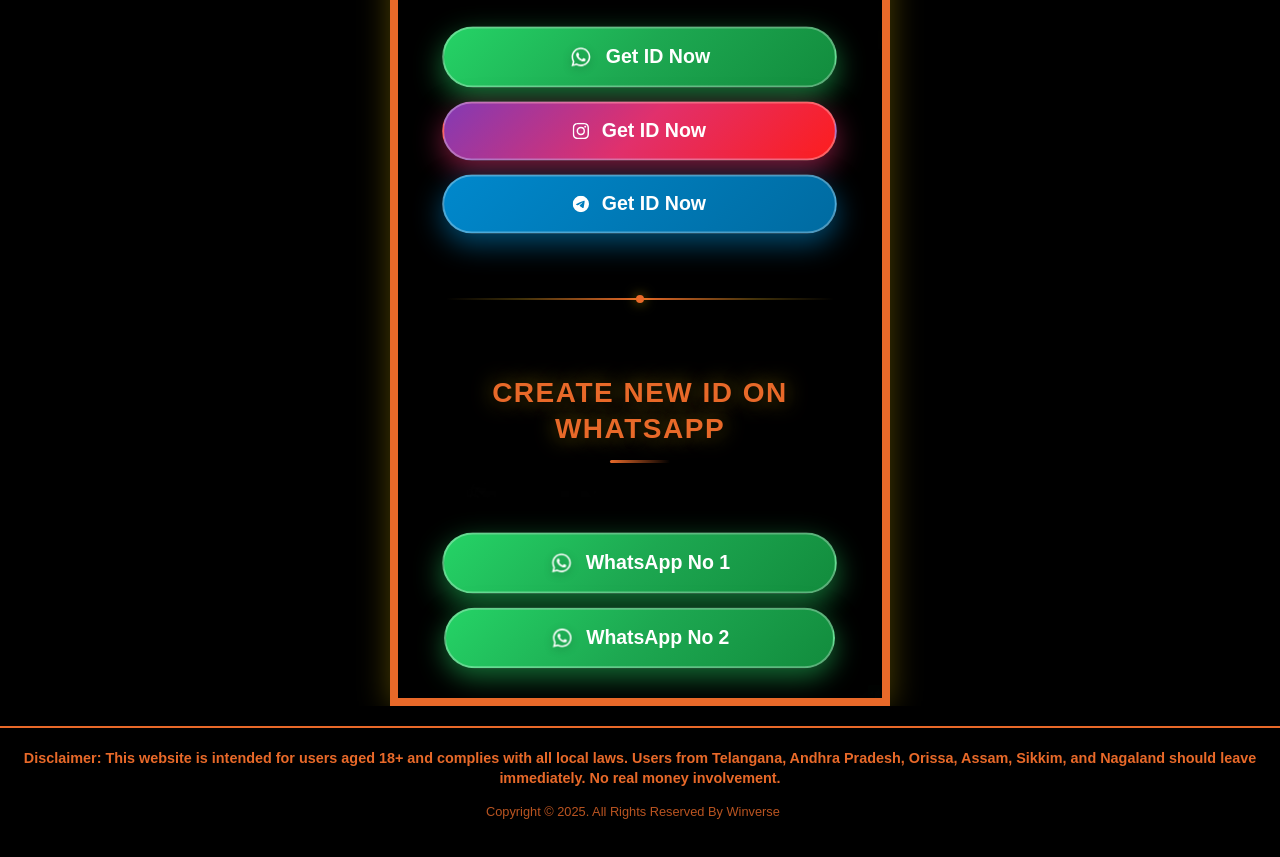
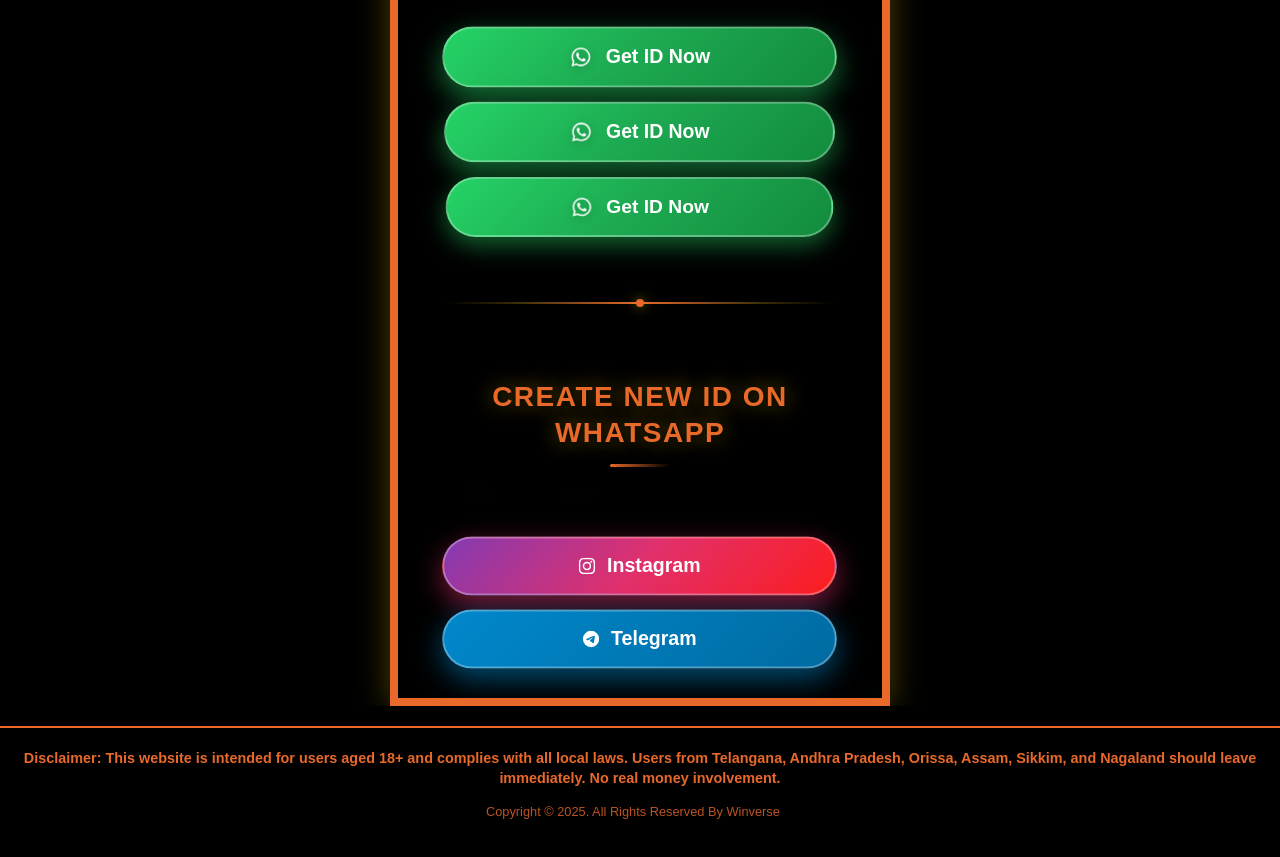
Before and after one commit to Antarix2002/WinVerse, a plain HTML site: page Winverse/index.html in a window 1280 px wide. Shown: the part 379-1236 px from the top of the page. Drawn offline with Linux system fonts and the light colour scheme.

Commit message:
Update social media links and button labels

```diff
--- a/Winverse/index.html
+++ b/Winverse/index.html
@@ -651,32 +651,28 @@
             </svg>
             <span>Get ID Now</span>
           </a>
-          <a href="https://www.instagram.com/winverseonlinebook" class="insta-btn">
+          <a href="https://wa.link/xhzf9p" class="whatsapp-btn">
             <svg
+              class="whatsapp-icon"
               xmlns="http://www.w3.org/2000/svg"
-              width="16"
-              height="16"
-              fill="currentColor"
-              class="bi bi-instagram"
-              viewBox="0 0 16 16"
+              viewBox="0 0 640 640"
             >
               <path
-                d="M8 0C5.829 0 5.556.01 4.703.048 3.85.088 3.269.222 2.76.42a3.9 3.9 0 0 0-1.417.923A3.9 3.9 0 0 0 .42 2.76C.222 3.268.087 3.85.048 4.7.01 5.555 0 5.827 0 8.001c0 2.172.01 2.444.048 3.297.04.852.174 1.433.372 1.942.205.526.478.972.923 1.417.444.445.89.719 1.416.923.51.198 1.09.333 1.942.372C5.555 15.99 5.827 16 8 16s2.444-.01 3.298-.048c.851-.04 1.434-.174 1.943-.372a3.9 3.9 0 0 0 1.416-.923c.445-.445.718-.891.923-1.417.197-.509.332-1.09.372-1.942C15.99 10.445 16 10.173 16 8s-.01-2.445-.048-3.299c-.04-.851-.175-1.433-.372-1.941a3.9 3.9 0 0 0-.923-1.417A3.9 3.9 0 0 0 13.24.42c-.51-.198-1.092-.333-1.943-.372C10.443.01 10.172 0 7.998 0zm-.717 1.442h.718c2.136 0 2.389.007 3.232.046.78.035 1.204.166 1.486.275.373.145.64.319.92.599s.453.546.598.92c.11.281.24.705.275 1.485.039.843.047 1.096.047 3.231s-.008 2.389-.047 3.232c-.035.78-.166 1.203-.275 1.485a2.5 2.5 0 0 1-.599.919c-.28.28-.546.453-.92.598-.28.11-.704.24-1.485.276-.843.038-1.096.047-3.232.047s-2.39-.009-3.233-.047c-.78-.036-1.203-.166-1.485-.276a2.5 2.5 0 0 1-.92-.598 2.5 2.5 0 0 1-.6-.92c-.109-.281-.24-.705-.275-1.485-.038-.843-.046-1.096-.046-3.233s.008-2.388.046-3.231c.036-.78.166-1.204.276-1.486.145-.373.319-.64.599-.92s.546-.453.92-.598c.282-.11.705-.24 1.485-.276.738-.034 1.024-.044 2.515-.045zm4.988 1.328a.96.96 0 1 0 0 1.92.96.96 0 0 0 0-1.92m-4.27 1.122a4.109 4.109 0 1 0 0 8.217 4.109 4.109 0 0 0 0-8.217m0 1.441a2.667 2.667 0 1 1 0 5.334 2.667 2.667 0 0 1 0-5.334"
+                fill="#ffffff"
+                d="M476.9 161.1C435 119.1 379.2 96 319.9 96C197.5 96 97.9 195.6 97.9 318C97.9 357.1 108.1 395.3 127.5 429L96 544L213.7 513.1C246.1 530.8 282.6 540.1 319.8 540.1L319.9 540.1C442.2 540.1 544 440.5 544 318.1C544 258.8 518.8 203.1 476.9 161.1zM319.9 502.7C286.7 502.7 254.2 493.8 225.9 477L219.2 473L149.4 491.3L168 423.2L163.6 416.2C145.1 386.8 135.4 352.9 135.4 318C135.4 216.3 218.2 133.5 320 133.5C369.3 133.5 415.6 152.7 450.4 187.6C485.2 222.5 506.6 268.8 506.5 318.1C506.5 419.9 421.6 502.7 319.9 502.7zM421.1 364.5C415.6 361.7 388.3 348.3 383.2 346.5C378.1 344.6 374.4 343.7 370.7 349.3C367 354.9 356.4 367.3 353.1 371.1C349.9 374.8 346.6 375.3 341.1 372.5C308.5 356.2 287.1 343.4 265.6 306.5C259.9 296.7 271.3 297.4 281.9 276.2C283.7 272.5 282.8 269.3 281.4 266.5C280 263.7 268.9 236.4 264.3 225.3C259.8 214.5 255.2 216 251.8 215.8C248.6 215.6 244.9 215.6 241.2 215.6C237.5 215.6 231.5 217 226.4 222.5C221.3 228.1 207 241.5 207 268.8C207 296.1 226.9 322.5 229.6 326.2C232.4 329.9 268.7 385.9 324.4 410C359.6 425.2 373.4 426.5 391 423.9C401.7 422.3 423.8 410.5 428.4 397.5C433 384.5 433 373.4 431.6 371.1C430.3 368.6 426.6 367.2 421.1 364.5z"
               />
             </svg>
             <span>Get ID Now</span>
           </a>
-          <a href="https://t.me/winverse_online" class="tell-btn" id="whatsappBtn3">
+          <a href="https://wa.link/zi8kyl" class="whatsapp-btn">
             <svg
+              class="whatsapp-icon"
               xmlns="http://www.w3.org/2000/svg"
-              width="16"
-              height="16"
-              fill="currentColor"
-              class="bi bi-telegram"
-              viewBox="0 0 16 16"
+              viewBox="0 0 640 640"
             >
               <path
-                d="M16 8A8 8 0 1 1 0 8a8 8 0 0 1 16 0M8.287 5.906q-1.168.486-4.666 2.01-.567.225-.595.442c-.03.243.275.339.69.47l.175.055c.408.133.958.288 1.243.294q.39.01.868-.32 3.269-2.206 3.374-2.23c.05-.012.12-.026.166.016s.042.12.037.141c-.03.129-1.227 1.241-1.846 1.817-.193.18-.33.307-.358.336a8 8 0 0 1-.188.186c-.38.366-.664.64.015 1.088.327.216.589.393.85.571.284.194.568.387.936.629q.14.092.27.187c.331.236.63.448.997.414.214-.02.435-.22.547-.82.265-1.417.786-4.486.906-5.751a1.4 1.4 0 0 0-.013-.315.34.34 0 0 0-.114-.217.53.53 0 0 0-.31-.093c-.3.005-.763.166-2.984 1.09"
+                fill="#ffffff"
+                d="M476.9 161.1C435 119.1 379.2 96 319.9 96C197.5 96 97.9 195.6 97.9 318C97.9 357.1 108.1 395.3 127.5 429L96 544L213.7 513.1C246.1 530.8 282.6 540.1 319.8 540.1L319.9 540.1C442.2 540.1 544 440.5 544 318.1C544 258.8 518.8 203.1 476.9 161.1zM319.9 502.7C286.7 502.7 254.2 493.8 225.9 477L219.2 473L149.4 491.3L168 423.2L163.6 416.2C145.1 386.8 135.4 352.9 135.4 318C135.4 216.3 218.2 133.5 320 133.5C369.3 133.5 415.6 152.7 450.4 187.6C485.2 222.5 506.6 268.8 506.5 318.1C506.5 419.9 421.6 502.7 319.9 502.7zM421.1 364.5C415.6 361.7 388.3 348.3 383.2 346.5C378.1 344.6 374.4 343.7 370.7 349.3C367 354.9 356.4 367.3 353.1 371.1C349.9 374.8 346.6 375.3 341.1 372.5C308.5 356.2 287.1 343.4 265.6 306.5C259.9 296.7 271.3 297.4 281.9 276.2C283.7 272.5 282.8 269.3 281.4 266.5C280 263.7 268.9 236.4 264.3 225.3C259.8 214.5 255.2 216 251.8 215.8C248.6 215.6 244.9 215.6 241.2 215.6C237.5 215.6 231.5 217 226.4 222.5C221.3 228.1 207 241.5 207 268.8C207 296.1 226.9 322.5 229.6 326.2C232.4 329.9 268.7 385.9 324.4 410C359.6 425.2 373.4 426.5 391 423.9C401.7 422.3 423.8 410.5 428.4 397.5C433 384.5 433 373.4 431.6 371.1C430.3 368.6 426.6 367.2 421.1 364.5z"
               />
             </svg>
             <span>Get ID Now</span>
@@ -690,31 +686,35 @@
         <h2>CREATE NEW ID ON WHATSAPP </h2>
        </div>
         <div class="whatsapp-buttons">
-          <a href="https://wa.link/xhzf9p" class="whatsapp-btn" id="whatsappBtn2">
+          <a  href="https://www.instagram.com/winverseonlinebook" class="insta-btn" id="whatsappBtn2">
             <svg
-              class="whatsapp-icon"
               xmlns="http://www.w3.org/2000/svg"
-              viewBox="0 0 640 640"
+              width="16"
+              height="16"
+              fill="currentColor"
+              class="bi bi-instagram"
+              viewBox="0 0 16 16"
             >
               <path
-                fill="#ffffff"
-                d="M476.9 161.1C435 119.1 379.2 96 319.9 96C197.5 96 97.9 195.6 97.9 318C97.9 357.1 108.1 395.3 127.5 429L96 544L213.7 513.1C246.1 530.8 282.6 540.1 319.8 540.1L319.9 540.1C442.2 540.1 544 440.5 544 318.1C544 258.8 518.8 203.1 476.9 161.1zM319.9 502.7C286.7 502.7 254.2 493.8 225.9 477L219.2 473L149.4 491.3L168 423.2L163.6 416.2C145.1 386.8 135.4 352.9 135.4 318C135.4 216.3 218.2 133.5 320 133.5C369.3 133.5 415.6 152.7 450.4 187.6C485.2 222.5 506.6 268.8 506.5 318.1C506.5 419.9 421.6 502.7 319.9 502.7zM421.1 364.5C415.6 361.7 388.3 348.3 383.2 346.5C378.1 344.6 374.4 343.7 370.7 349.3C367 354.9 356.4 367.3 353.1 371.1C349.9 374.8 346.6 375.3 341.1 372.5C308.5 356.2 287.1 343.4 265.6 306.5C259.9 296.7 271.3 297.4 281.9 276.2C283.7 272.5 282.8 269.3 281.4 266.5C280 263.7 268.9 236.4 264.3 225.3C259.8 214.5 255.2 216 251.8 215.8C248.6 215.6 244.9 215.6 241.2 215.6C237.5 215.6 231.5 217 226.4 222.5C221.3 228.1 207 241.5 207 268.8C207 296.1 226.9 322.5 229.6 326.2C232.4 329.9 268.7 385.9 324.4 410C359.6 425.2 373.4 426.5 391 423.9C401.7 422.3 423.8 410.5 428.4 397.5C433 384.5 433 373.4 431.6 371.1C430.3 368.6 426.6 367.2 421.1 364.5z"
+                d="M8 0C5.829 0 5.556.01 4.703.048 3.85.088 3.269.222 2.76.42a3.9 3.9 0 0 0-1.417.923A3.9 3.9 0 0 0 .42 2.76C.222 3.268.087 3.85.048 4.7.01 5.555 0 5.827 0 8.001c0 2.172.01 2.444.048 3.297.04.852.174 1.433.372 1.942.205.526.478.972.923 1.417.444.445.89.719 1.416.923.51.198 1.09.333 1.942.372C5.555 15.99 5.827 16 8 16s2.444-.01 3.298-.048c.851-.04 1.434-.174 1.943-.372a3.9 3.9 0 0 0 1.416-.923c.445-.445.718-.891.923-1.417.197-.509.332-1.09.372-1.942C15.99 10.445 16 10.173 16 8s-.01-2.445-.048-3.299c-.04-.851-.175-1.433-.372-1.941a3.9 3.9 0 0 0-.923-1.417A3.9 3.9 0 0 0 13.24.42c-.51-.198-1.092-.333-1.943-.372C10.443.01 10.172 0 7.998 0zm-.717 1.442h.718c2.136 0 2.389.007 3.232.046.78.035 1.204.166 1.486.275.373.145.64.319.92.599s.453.546.598.92c.11.281.24.705.275 1.485.039.843.047 1.096.047 3.231s-.008 2.389-.047 3.232c-.035.78-.166 1.203-.275 1.485a2.5 2.5 0 0 1-.599.919c-.28.28-.546.453-.92.598-.28.11-.704.24-1.485.276-.843.038-1.096.047-3.232.047s-2.39-.009-3.233-.047c-.78-.036-1.203-.166-1.485-.276a2.5 2.5 0 0 1-.92-.598 2.5 2.5 0 0 1-.6-.92c-.109-.281-.24-.705-.275-1.485-.038-.843-.046-1.096-.046-3.233s.008-2.388.046-3.231c.036-.78.166-1.204.276-1.486.145-.373.319-.64.599-.92s.546-.453.92-.598c.282-.11.705-.24 1.485-.276.738-.034 1.024-.044 2.515-.045zm4.988 1.328a.96.96 0 1 0 0 1.92.96.96 0 0 0 0-1.92m-4.27 1.122a4.109 4.109 0 1 0 0 8.217 4.109 4.109 0 0 0 0-8.217m0 1.441a2.667 2.667 0 1 1 0 5.334 2.667 2.667 0 0 1 0-5.334"
               />
             </svg>
-            <span>WhatsApp No 1</span>
+            <span>Instagram</span>
           </a>
-          <a href="https://wa.link/zi8kyl" class="whatsapp-btn" id="whatsappBtn4">
-            <svg
-              class="whatsapp-icon"
+          <a href="https://t.me/winverse_online" class="tell-btn" id="whatsappBtn3" id="whatsappBtn4">
+           <svg
               xmlns="http://www.w3.org/2000/svg"
-              viewBox="0 0 640 640"
+              width="16"
+              height="16"
+              fill="currentColor"
+              class="bi bi-telegram"
+              viewBox="0 0 16 16"
             >
               <path
-                fill="#ffffff"
-                d="M476.9 161.1C435 119.1 379.2 96 319.9 96C197.5 96 97.9 195.6 97.9 318C97.9 357.1 108.1 395.3 127.5 429L96 544L213.7 513.1C246.1 530.8 282.6 540.1 319.8 540.1L319.9 540.1C442.2 540.1 544 440.5 544 318.1C544 258.8 518.8 203.1 476.9 161.1zM319.9 502.7C286.7 502.7 254.2 493.8 225.9 477L219.2 473L149.4 491.3L168 423.2L163.6 416.2C145.1 386.8 135.4 352.9 135.4 318C135.4 216.3 218.2 133.5 320 133.5C369.3 133.5 415.6 152.7 450.4 187.6C485.2 222.5 506.6 268.8 506.5 318.1C506.5 419.9 421.6 502.7 319.9 502.7zM421.1 364.5C415.6 361.7 388.3 348.3 383.2 346.5C378.1 344.6 374.4 343.7 370.7 349.3C367 354.9 356.4 367.3 353.1 371.1C349.9 374.8 346.6 375.3 341.1 372.5C308.5 356.2 287.1 343.4 265.6 306.5C259.9 296.7 271.3 297.4 281.9 276.2C283.7 272.5 282.8 269.3 281.4 266.5C280 263.7 268.9 236.4 264.3 225.3C259.8 214.5 255.2 216 251.8 215.8C248.6 215.6 244.9 215.6 241.2 215.6C237.5 215.6 231.5 217 226.4 222.5C221.3 228.1 207 241.5 207 268.8C207 296.1 226.9 322.5 229.6 326.2C232.4 329.9 268.7 385.9 324.4 410C359.6 425.2 373.4 426.5 391 423.9C401.7 422.3 423.8 410.5 428.4 397.5C433 384.5 433 373.4 431.6 371.1C430.3 368.6 426.6 367.2 421.1 364.5z"
+                d="M16 8A8 8 0 1 1 0 8a8 8 0 0 1 16 0M8.287 5.906q-1.168.486-4.666 2.01-.567.225-.595.442c-.03.243.275.339.69.47l.175.055c.408.133.958.288 1.243.294q.39.01.868-.32 3.269-2.206 3.374-2.23c.05-.012.12-.026.166.016s.042.12.037.141c-.03.129-1.227 1.241-1.846 1.817-.193.18-.33.307-.358.336a8 8 0 0 1-.188.186c-.38.366-.664.64.015 1.088.327.216.589.393.85.571.284.194.568.387.936.629q.14.092.27.187c.331.236.63.448.997.414.214-.02.435-.22.547-.82.265-1.417.786-4.486.906-5.751a1.4 1.4 0 0 0-.013-.315.34.34 0 0 0-.114-.217.53.53 0 0 0-.31-.093c-.3.005-.763.166-2.984 1.09"
               />
             </svg>
-            <span>WhatsApp No 2</span>
+            <span>Telegram</span>
           </a>
         </div>
       </div>
```
